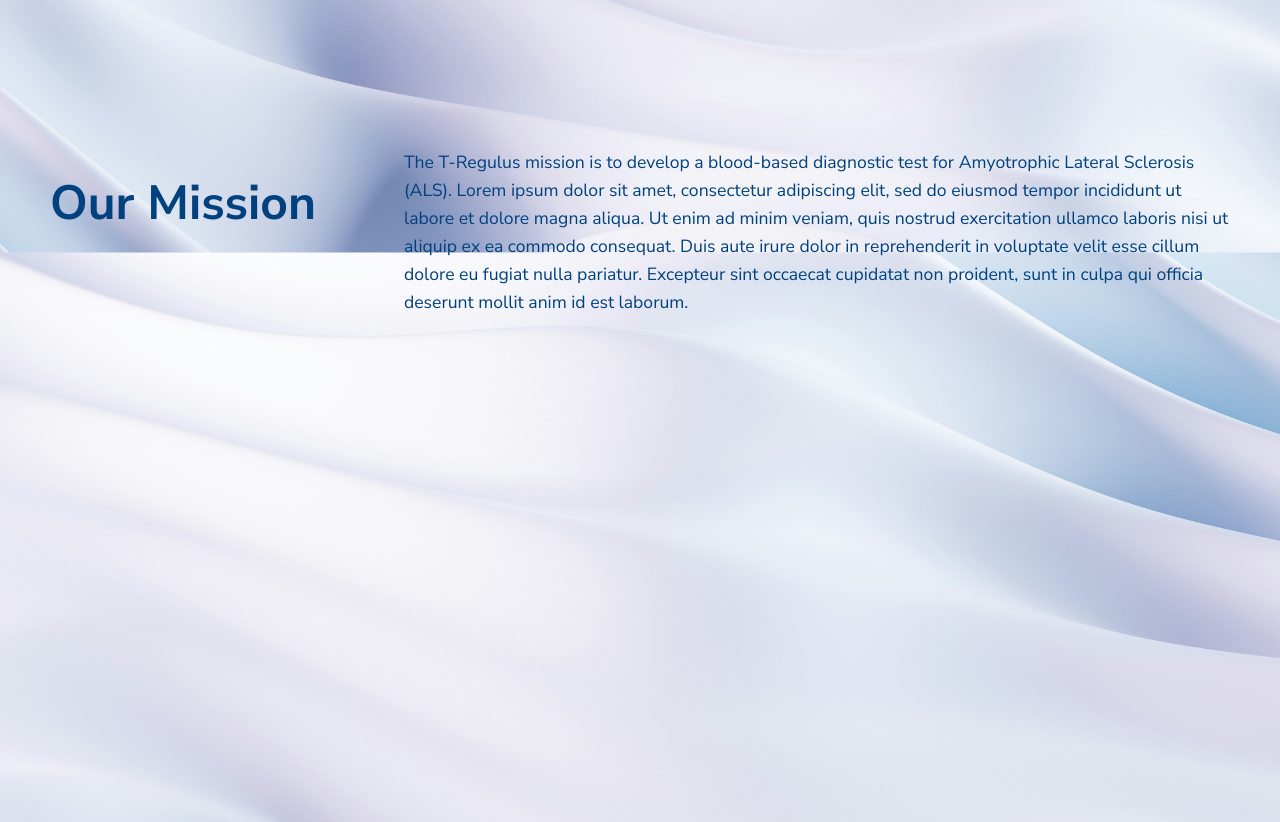
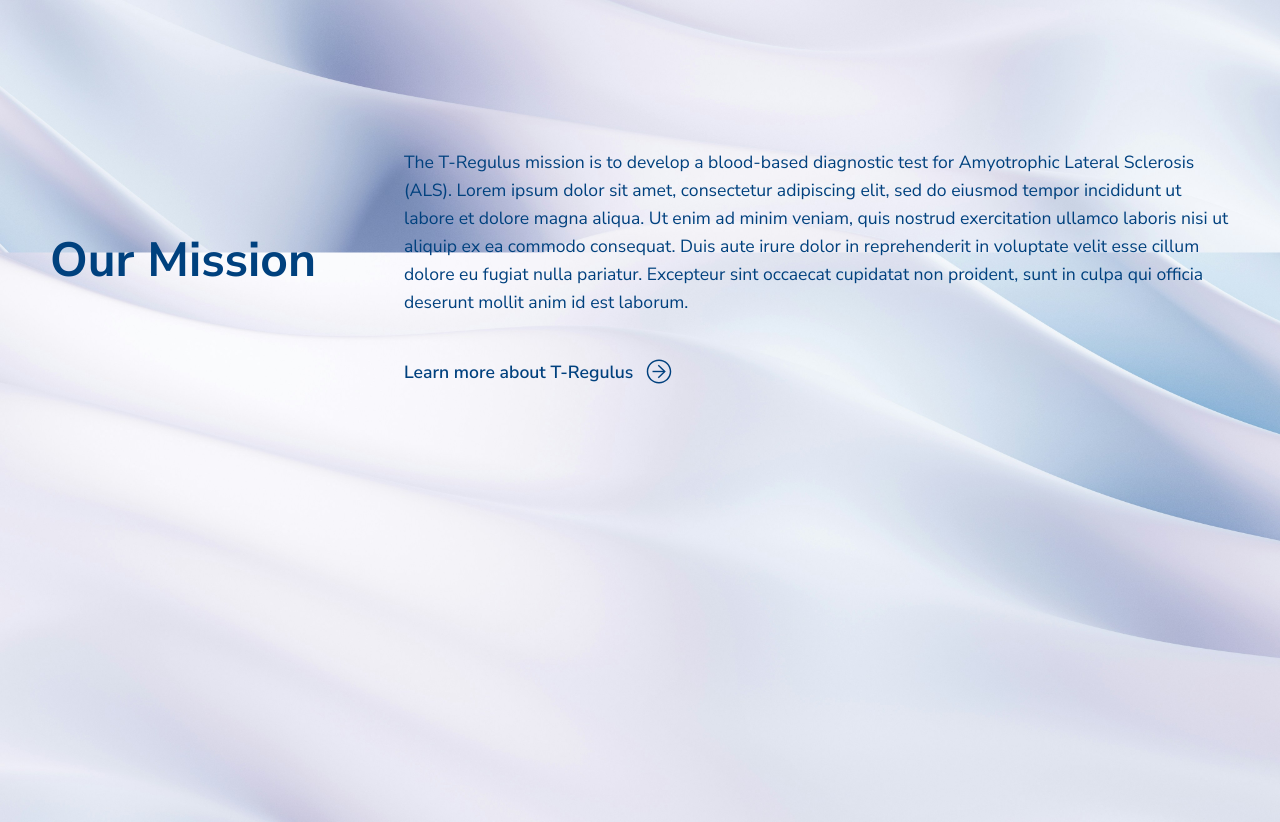
Before and after one commit to embrexin/t-regulus, a React (Vite) app: page / in a window 1280 px wide. Shown: the part 720-1542 px from the top of the page. Built offline with nearby package versions, Linux system fonts and the light colour scheme.

Commit message:
Add link

```diff
--- a/src/components/Mission.jsx
+++ b/src/components/Mission.jsx
@@ -1,4 +1,5 @@
 import React from 'react';
+import arrowRightIcon from '../../assets/arrow-right.svg';
 
 function Mission() {
   return (
@@ -16,6 +17,10 @@
             eu fugiat nulla pariatur. Excepteur sint occaecat cupidatat non proident, sunt in culpa qui officia
             deserunt mollit anim id est laborum.
           </p>
+          <a href="#" className="learn-more-link">
+            Learn more about T-Regulus
+            <img src={arrowRightIcon} alt="arrow right" />
+          </a>
         </div>
       </div>
     </section>
--- a/src/index.css
+++ b/src/index.css
@@ -15,6 +15,7 @@
 
 a {
   cursor: pointer;
+  text-decoration: none;
 }
 
 .App {
@@ -103,7 +104,7 @@
 
 .mission-content {
   display: flex;
-  align-items: flex-start;
+  align-items: center;
   max-width: 1200px;
   margin: 0 auto;
 }
@@ -119,3 +120,18 @@
   font-size: 1.1em;
   line-height: 1.6;
 }
+
+.learn-more-link {
+  display: inline-flex;
+  align-items: center;
+  gap: 8px;
+  margin-top: 20px;
+  color: #00417E;
+  text-decoration: none;
+  font-weight: 600;
+}
+
+.learn-more-link img {
+  height: 2em;
+  width: auto;
+}
```
Also changed, not shown: assets/arrow-right.svg (added).
